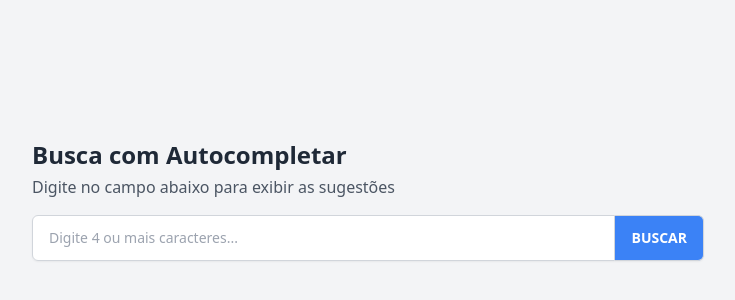
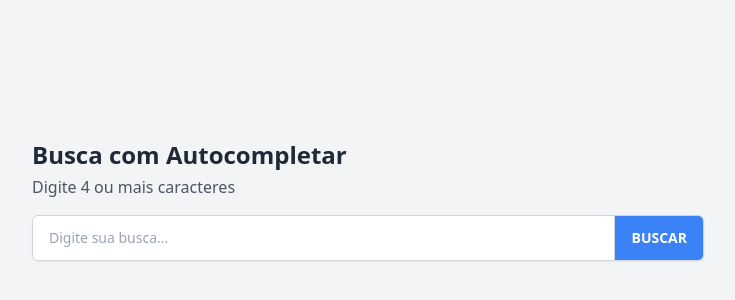
Before and after one commit to MichelH7cker/autocomplete, a React (Vite) app in the folder frontend/: page / in a window 1280 px wide. Shown: the part 200-500 px from the top of the page, without its empty margins (272-1007 px from the left). Built offline with nearby package versions, Linux system fonts and the light colour scheme.

Commit message:
fix: correct frontend design

```diff
--- a/frontend/src/App.tsx
+++ b/frontend/src/App.tsx
@@ -10,4 +10,4 @@ function App() {
   )
 }
 
-export default App
+export default App;
--- a/frontend/src/components/SearchAutocomplete.tsx
+++ b/frontend/src/components/SearchAutocomplete.tsx
@@ -8,7 +8,6 @@ const GET_SUGGESTIONS = gql`
     }
   }
 `;
-
 const HighlightedText = ({ text, highlight }: { text: string; highlight: string }) => {
   if (!highlight.trim()) return <span>{text}</span>;
   const regex = new RegExp(`(${highlight})`, 'gi');
@@ -22,36 +21,29 @@ const HighlightedText = ({ text, highlight }: { text: string; highlight: string
   );
 };
 
+
 export default function SearchAutocomplete() {
   const [searchTerm, setSearchTerm] = useState('');
   const [isListVisible, setListVisible] = useState(false);
   const wrapperRef = useRef<HTMLDivElement>(null);
 
   const [getSuggestions, { loading, data }] = useLazyQuery(GET_SUGGESTIONS);
-
   const suggestions = data?.getSuggestions || [];
 
-  // debounce
   useEffect(() => {
-    // termo curto, esconde a lista e não faz nada
     if (searchTerm.length < 4) {
       setListVisible(false);
       return;
     }
-    // busca só acontece se o usuário parar de digitar por 300ms
     const debounceTimer = setTimeout(() => {
       getSuggestions({ variables: { term: searchTerm } });
     }, 300);
-
     return () => clearTimeout(debounceTimer);
   }, [searchTerm, getSuggestions]);
 
   useEffect(() => {
-    if (suggestions.length > 0) {
-      setListVisible(true);
-    } else {
-      setListVisible(false);
-    }
+    if (suggestions.length > 0) setListVisible(true);
+    else setListVisible(false);
   }, [suggestions]);
 
   useEffect(() => {
@@ -70,35 +62,35 @@ export default function SearchAutocomplete() {
   };
 
   return (
-    <div className="w-full">
+    <div className="w-full" ref={wrapperRef}>
       <h2 className="text-2xl font-semibold text-gray-800 dark:text-white mb-1">
         Busca com Autocompletar
       </h2>
       <p className="text-gray-600 dark:text-gray-400 mb-4">
-        Digite no campo abaixo para exibir as sugestões
+        Digite 4 ou mais caracteres
       </p>
 
-      <div className="flex rounded-md shadow-sm relative" ref={wrapperRef}>
+      <div className="flex rounded-md shadow-sm">
         <input
           type="text"
           value={searchTerm}
           onChange={(e) => setSearchTerm(e.target.value)}
           onFocus={() => { if (suggestions.length > 0) setListVisible(true); }}
-          placeholder="Digite 4 ou mais caracteres..."
+          placeholder="Digite sua busca..."
           className="flex-grow min-w-0 block w-full px-4 py-3 rounded-l-md border border-gray-300 dark:border-gray-600 dark:bg-gray-700 dark:text-white focus:ring-blue-500 focus:border-blue-500 sm:text-sm"
         />
         <button type="button" className="relative inline-flex items-center px-4 py-3 rounded-r-md border border-l-0 border-gray-300 bg-blue-500 text-white font-semibold dark:border-gray-600 hover:bg-blue-600 focus:outline-none focus:ring-2 focus:ring-inset focus:ring-blue-500 sm:text-sm">
           BUSCAR
         </button>
+      </div>
 
       {isListVisible && (
-          <div className="absolute top-full left-0 right-0 z-10 w-full mt-2 bg-white dark:bg-gray-800 border border-gray-200 dark:border-gray-600 rounded-lg shadow-lg">
+        <div className="w-full mt-2 bg-white dark:bg-gray-800 border border-gray-200 dark:border-gray-600 rounded-lg shadow-lg">
           {loading ? (
             <div className="px-4 py-2.5 text-gray-500 dark:text-gray-400">Buscando...</div>
           ) : (
-              // exibir 10 com scroll para o resto
-              <ul className="max-h-[27.5rem] overflow-y-auto" style={{ scrollbarWidth: "thin" }}>
-                {suggestions.slice(0, 10).map((suggestion: { text: string }, index: number) => (
+            <ul className="max-h-80 overflow-y-auto">
+              {suggestions.map((suggestion: { text: string }, index: number) => (
                 <li
                   key={index}
                   onClick={() => handleSuggestionClick(suggestion.text)}
@@ -112,6 +104,5 @@ export default function SearchAutocomplete() {
         </div>
       )}
     </div>
-    </div>
   );
 }
```
Lines whose indentation alone changed are shown as unchanged.
